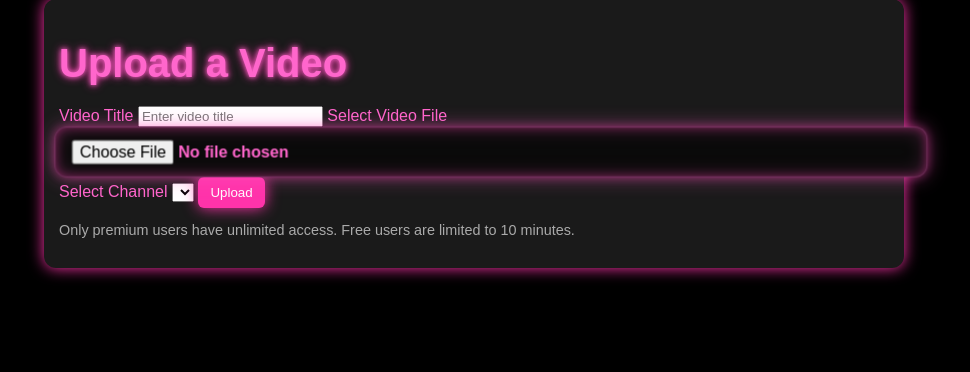
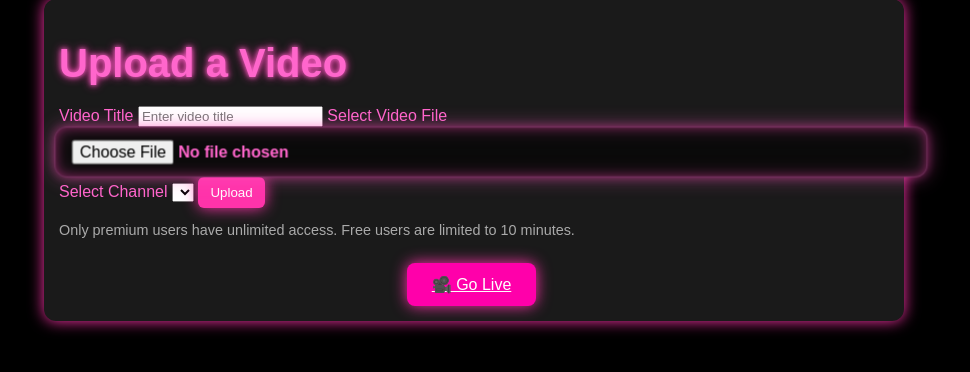
Before and after one commit to Mr-A-Hacker/BuzzTube2, a Flask app: page /upload in a window 1280 px wide. Shown: the part 120-492 px from the top of the page, without its empty margins (166-1136 px from the left). Run offline with Flask 3, Linux system fonts and the light colour scheme; the visitor is signed in with stand-in values (Sample User, id 1); data comes from the database, SQL or seed files in the repository; data that the repository does not hold is empty.

Commit message:
Update upload.html

```diff
--- a/templates/upload.html
+++ b/templates/upload.html
@@ -27,6 +27,16 @@
     </form>
 
     <p class="meta">Only premium users have unlimited access. Free users are limited to 10 minutes.</p>
+
+    <!-- ⭐ NEW: Go Live Button -->
+    <div style="margin-top: 25px; text-align:center;">
+      <a href="{{ url_for('go_live') }}"
+         class="btn"
+         style="background:#ff00aa; padding:12px 25px; border-radius:8px; display:inline-block;">
+        🎥 Go Live
+      </a>
+    </div>
+
   </div>
 </div>
 
```
